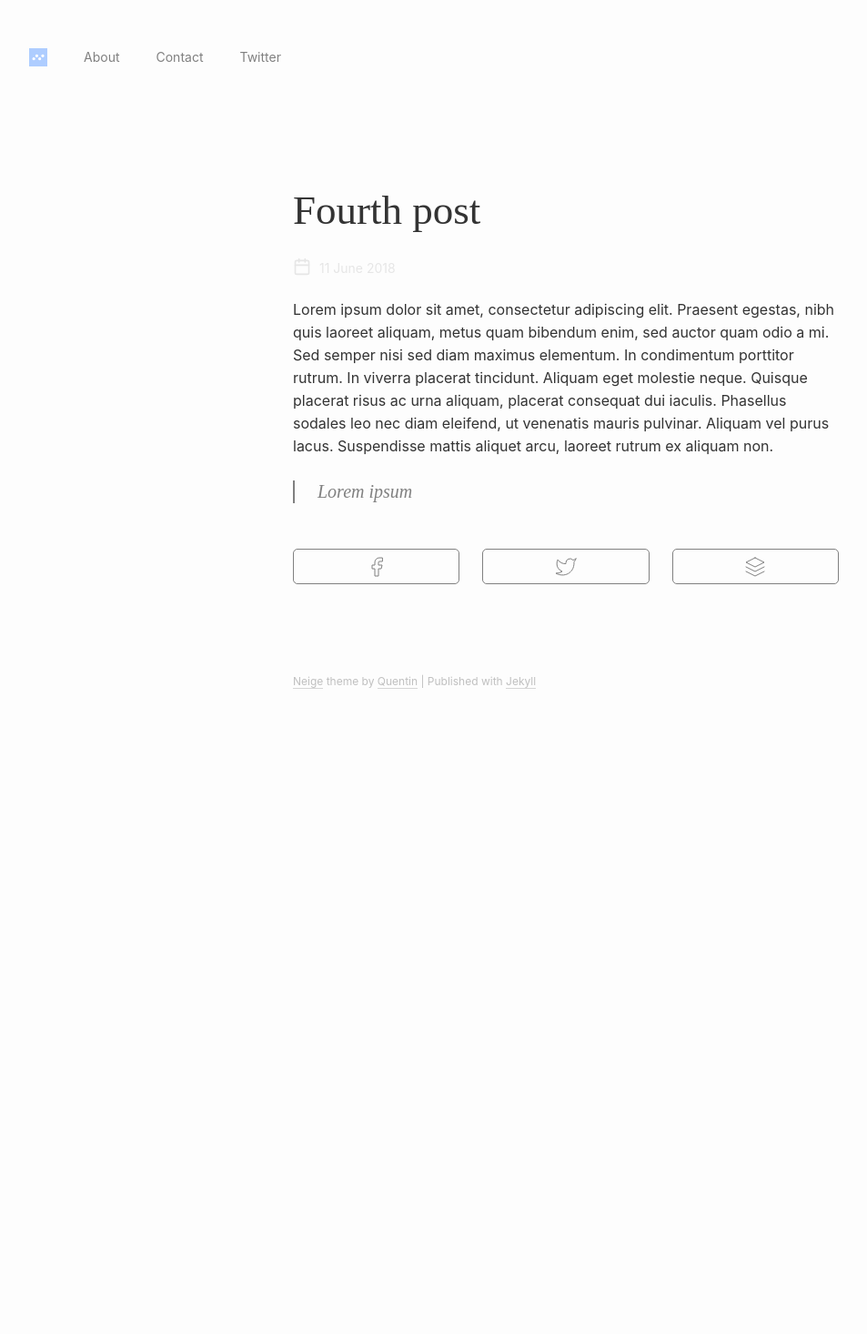
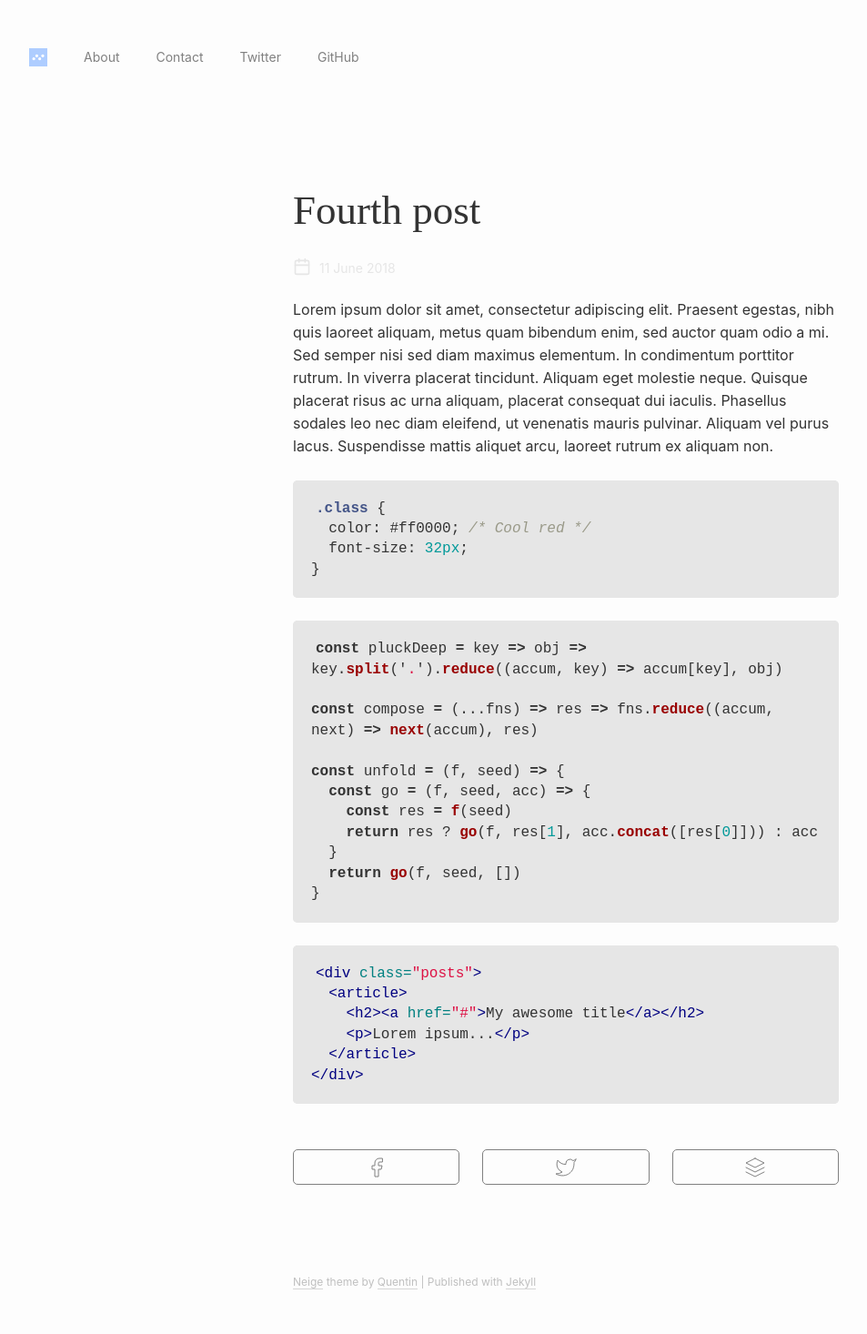
Before and after one commit to bellangerq/neige-theme, a Jekyll site: the page built from _posts/2018-06-11-fourth-post.markdown, in a window 1280 px wide. Shown: the whole page at 91% size, without its empty margins (18-971 px from the left). Built offline with Jekyll 4.4.1, drawn with Linux system fonts in a browser that asks for light colours; our own code applies the rules of GitHub Pages for plain Markdown files; before the commit the page ends 900 px from its top, so only the background shows below that.

Commit message:
Updated Syntax and 5 other files

````diff
--- a/_config.yml
+++ b/_config.yml
@@ -1,5 +1,5 @@
 ---
-title: Neige theme
+title: Neige
 timezone: UTC
 collections:
   posts:
@@ -13,23 +13,25 @@
 paginate: 6
 paginate_path: "/page:num/"
 lang: en-US
-description: Lorem ipsum dolor sit amet, consectetur adipisicing elit, sed do eiusmod
-  tempor incididunt ut labore et dolore magna aliqua. Ut enim ad minim veniam, quis
-  nostrud exercitation ullamco laboris nisi ut aliquip ex ea commodo consequat.
+description: A minimalist and lightweight Jekyll blog theme
 baseUrl: https://neige-theme.com
 twitter: "@bellanger_q"
 navigation:
 - name: About
   url: "/about"
-  title: More about me
+  title: About Neige
   external: false
 - name: Contact
-  url: "/contact"
-  title: Contact me
+  url: mailto:hello@quentin-bellanger.com
+  title: Email me
   external: false
 - name: Twitter
   url: https://twitter.com
-  title: Follow me on Twitter
+  title: Follow updates
+  external: true
+- name: GitHub
+  url: https://github.com/bellangerq/neige-theme
+  title: View source
   external: true
 authors:
 - id: bilbo
--- a/_includes/pagination.html
+++ b/_includes/pagination.html
@@ -1,4 +1,4 @@
-<div class="pagination" role="pagination">
+<div class="pagination">
   {% if paginator.previous_page %}
     <a href="{{ paginator.previous_page_path }}">&larr; Newer Posts</a>
   {% endif %}
--- a/_posts/2018-06-11-fourth-post.markdown
+++ b/_posts/2018-06-11-fourth-post.markdown
@@ -1,8 +1,38 @@
 ---
 title: Fourth post
 date: 2018-06-11 13:17:00 Z
+layout: post
 ---
 
 Lorem ipsum dolor sit amet, consectetur adipiscing elit. Praesent egestas, nibh quis laoreet aliquam, metus quam bibendum enim, sed auctor quam odio a mi. Sed semper nisi sed diam maximus elementum. In condimentum porttitor rutrum. In viverra placerat tincidunt. Aliquam eget molestie neque. Quisque placerat risus ac urna aliquam, placerat consequat dui iaculis. Phasellus sodales leo nec diam eleifend, ut venenatis mauris pulvinar. Aliquam vel purus lacus. Suspendisse mattis aliquet arcu, laoreet rutrum ex aliquam non.
 
-> Lorem ipsum
+
+```css
+.class {
+  color: #ff0000; /* Cool red */
+  font-size: 32px;
+}
+```
+
+```javascript
+const pluckDeep = key => obj => key.split('.').reduce((accum, key) => accum[key], obj)
+
+const compose = (...fns) => res => fns.reduce((accum, next) => next(accum), res)
+
+const unfold = (f, seed) => {
+  const go = (f, seed, acc) => {
+    const res = f(seed)
+    return res ? go(f, res[1], acc.concat([res[0]])) : acc
+  }
+  return go(f, seed, [])
+}
+```
+
+```html
+<div class="posts">
+  <article>
+    <h2><a href="#">My awesome title</a></h2>
+    <p>Lorem ipsum...</p>
+  </article>
+</div>
+```
--- /dev/null
+++ b/_sass/syntax.scss
@@ -0,0 +1,256 @@
+.highlight {
+  background: $color-grey-70;
+  border-radius: 5px;
+
+  .c {
+    color: #998;
+    font-style: italic;
+  }
+
+  .err {
+    color: #a61717;
+    background-color: #e3d2d2;
+  }
+
+  .k {
+    font-weight: bold;
+  }
+
+  .o {
+    font-weight: bold;
+  }
+
+  .cm {
+    color: #998;
+    font-style: italic;
+  }
+
+  .cp {
+    color: #999;
+    font-weight: bold;
+  }
+
+  .c1 {
+    color: #998;
+    font-style: italic;
+  }
+
+  .cs {
+    color: #999;
+    font-weight: bold;
+    font-style: italic;
+  }
+
+  .gd {
+    color: #000;
+    background-color: #fdd;
+  }
+
+  .gd .x {
+    color: #000;
+    background-color: #faa;
+  }
+
+  .ge {
+    font-style: italic;
+  }
+
+  .gr {
+    color: #a00;
+  }
+
+  .gh {
+    color: #999;
+  }
+
+  .gi {
+    color: #000;
+    background-color: #dfd;
+  }
+
+  .gi .x {
+    color: #000;
+    background-color: #afa;
+  }
+
+  .go {
+    color: #888;
+  }
+
+  .gp {
+    color: #555;
+  }
+
+  .gs {
+    font-weight: bold;
+  }
+
+  .gu {
+    color: #aaa;
+  }
+
+  .gt {
+    color: #a00;
+  }
+
+  .kc {
+    font-weight: bold;
+  }
+
+  .kd {
+    font-weight: bold;
+  }
+
+  .kp {
+    font-weight: bold;
+  }
+
+  .kr {
+    font-weight: bold;
+  }
+
+  .kt {
+    color: #458;
+    font-weight: bold;
+  }
+
+  .m {
+    color: #099;
+  }
+
+  .s {
+    color: #d14;
+  }
+
+  .na {
+    color: #008080;
+  }
+
+  .nb {
+    color: #0086b3;
+  }
+
+  .nc {
+    color: #458;
+    font-weight: bold;
+  }
+
+  .no {
+    color: #008080;
+  }
+
+  .ni {
+    color: #800080;
+  }
+
+  .ne {
+    color: #900;
+    font-weight: bold;
+  }
+
+  .nf {
+    color: #900;
+    font-weight: bold;
+  }
+
+  .nn {
+    color: #555;
+  }
+
+  .nt {
+    color: #000080;
+  }
+
+  .nv {
+    color: #008080;
+  }
+
+  .ow {
+    font-weight: bold;
+  }
+
+  .w {
+    color: #bbb;
+  }
+
+  .mf {
+    color: #099;
+  }
+
+  .mh {
+    color: #099;
+  }
+
+  .mi {
+    color: #099;
+  }
+
+  .mo {
+    color: #099;
+  }
+
+  .sb {
+    color: #d14;
+  }
+
+  .sc {
+    color: #d14;
+  }
+
+  .sd {
+    color: #d14;
+  }
+
+  .s2 {
+    color: #d14;
+  }
+
+  .se {
+    color: #d14;
+  }
+
+  .sh {
+    color: #d14;
+  }
+
+  .si {
+    color: #d14;
+  }
+
+  .sx {
+    color: #d14;
+  }
+
+  .sr {
+    color: #009926;
+  }
+
+  .s1 {
+    color: #d14;
+  }
+
+  .ss {
+    color: #990073;
+  }
+
+  .bp {
+    color: #999;
+  }
+
+  .vc {
+    color: #008080;
+  }
+
+  .vg {
+    color: #008080;
+  }
+
+  .vi {
+    color: #008080;
+  }
+
+  .il {
+    color: #099;
+  }
+
+}
--- a/assets/css/style.scss
+++ b/assets/css/style.scss
@@ -4,6 +4,7 @@
 @import 'normalize';
 @import 'vars';
 @import 'elements';
+@import 'syntax';
 @import 'header';
 @import 'footer';
 @import 'index';
````
Also changed, not shown: README.md.
